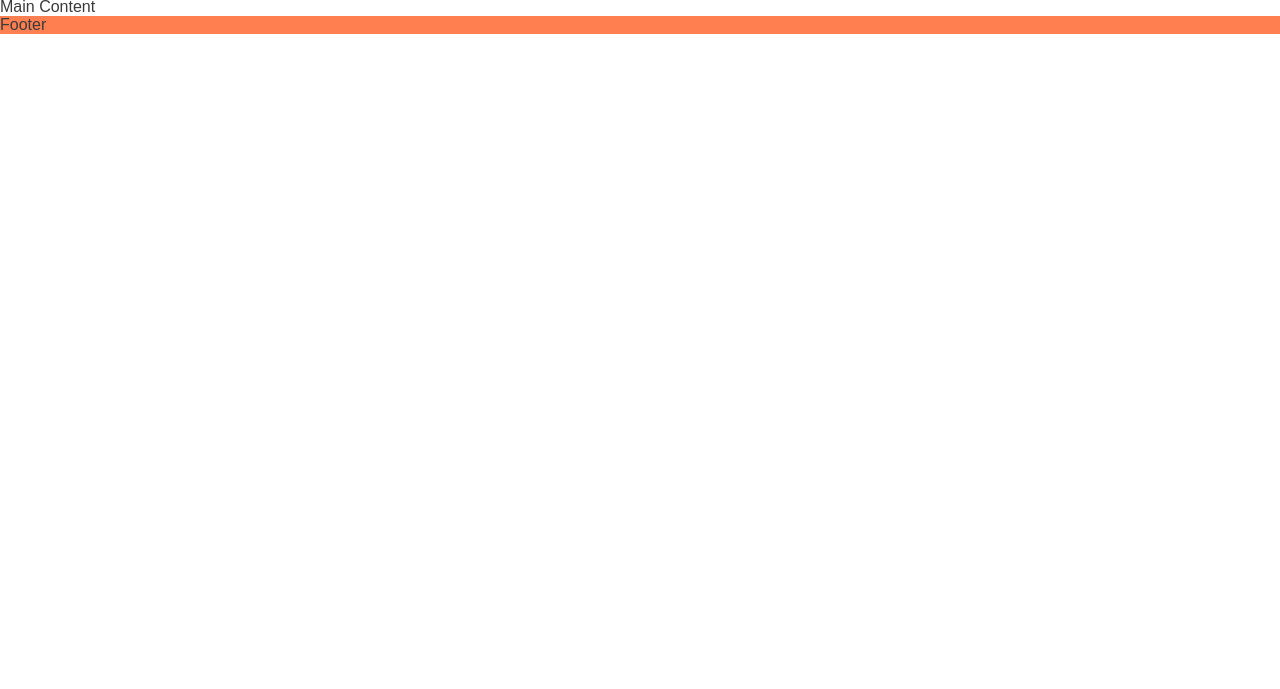
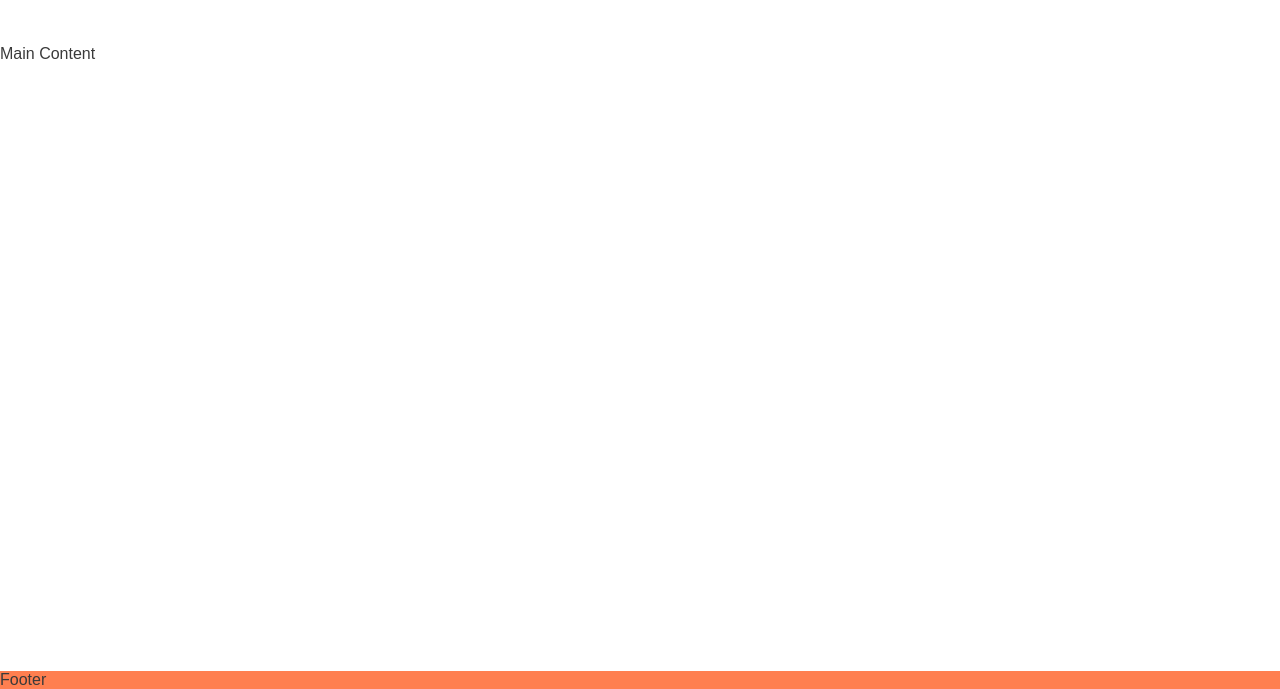
Before and after one commit to Madu-J/yoga-with-madu, a plain HTML site: page index.html in a window 1280 px wide. Shown: the part 111-800 px from the top of the page. Drawn offline with Linux system fonts and the light colour scheme.

Commit message:
Make main element take up access space to push footer down

```diff
--- a/assets/css/style.css
+++ b/assets/css/style.css
@@ -22,6 +22,12 @@ header {
     background-color: orange;
 }
 
+main {
+    /* Make main element take up access space to push footer down */
+    flex: 1 0 auto;
+    margin-top: 47px;
+}
+
 footer {
     background-color: coral;
 }
```
